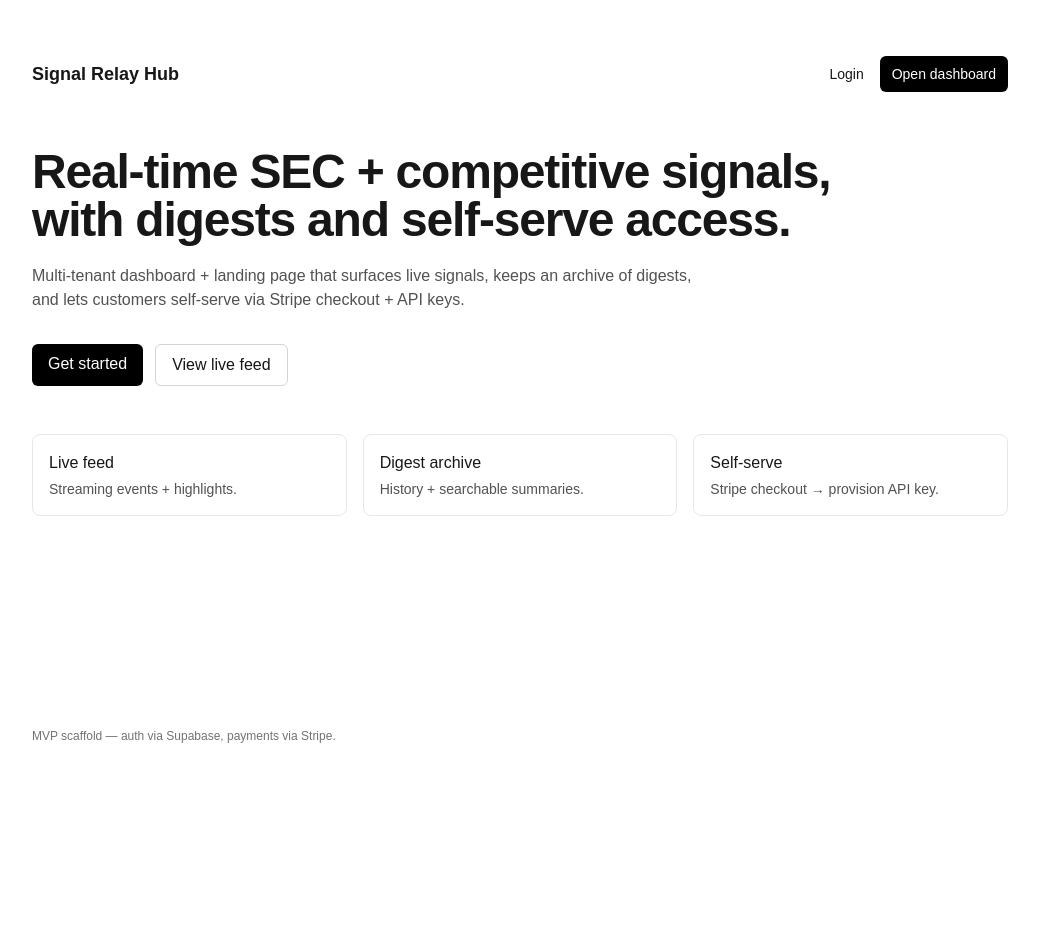
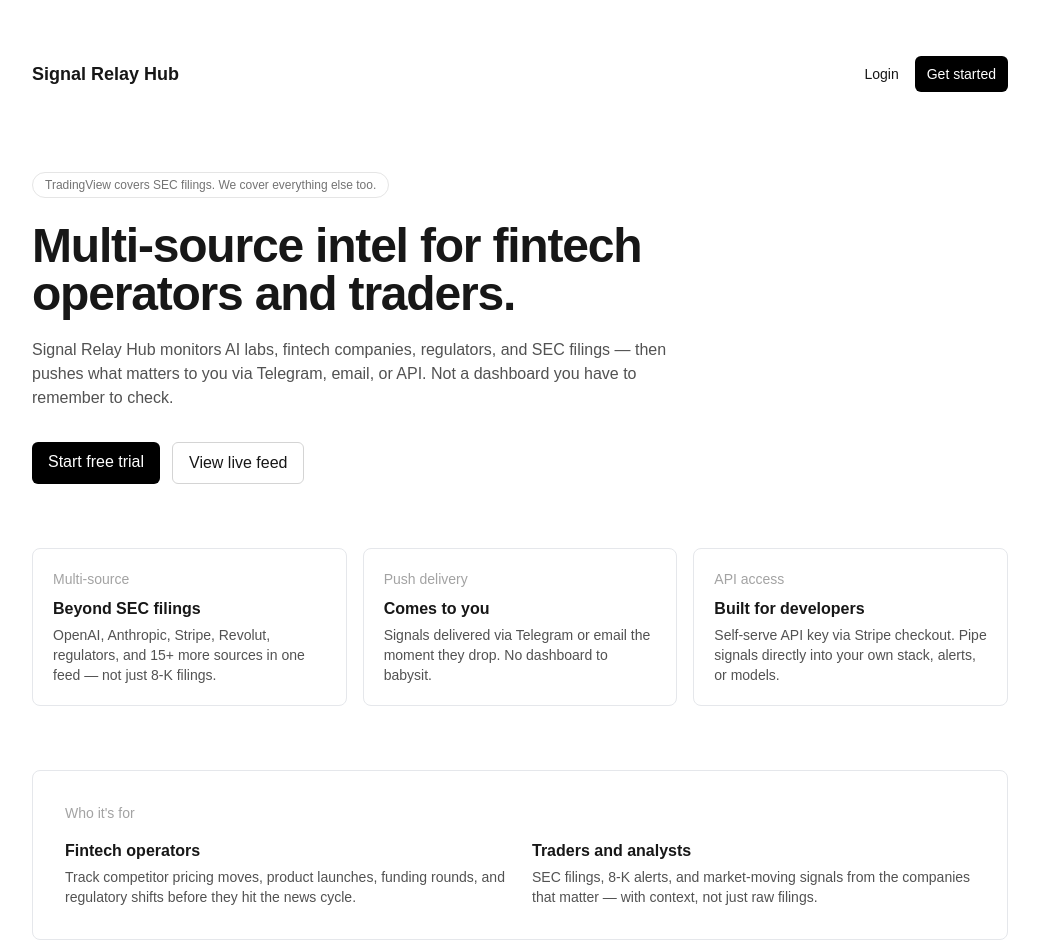
Before and after one commit to SignalRelayFinance/Signal-Relay-Hub, a Next.js app: page / in a window 1280 px wide. Shown: the top 952 px of the page, without its empty margins (120-1159 px from the left). Before the commit the page ends 800 px from the top, so only its background shows below. Built offline with nearby package versions, Linux system fonts and the light colour scheme.

Commit message:
Update page.tsx

```diff
--- a/src/app/page.tsx
+++ b/src/app/page.tsx
@@ -9,56 +9,93 @@ export default function LandingPage() {
           <Link className="hover:underline" href="/login">
             Login
           </Link>
-          <Link className="rounded-md bg-black px-3 py-2 text-white hover:bg-black/90" href="/feed">
-            Open dashboard
+          <Link className="rounded-md bg-black px-3 py-2 text-white hover:bg-black/90" href="/login">
+            Get started
           </Link>
         </nav>
       </header>
 
-      <main className="mt-14">
+      <main className="mt-20">
+        <div className="inline-flex items-center rounded-full border border-neutral-200 px-3 py-1 text-xs text-neutral-500 mb-6">
+          TradingView covers SEC filings. We cover everything else too.
+        </div>
+
         <h1 className="text-balance text-4xl font-bold tracking-tight sm:text-5xl">
-          Real-time SEC + competitive signals, with digests and self-serve access.
+          Multi-source intel for fintech operators and traders.
         </h1>
+
         <p className="mt-5 max-w-2xl text-pretty text-base text-neutral-600">
-          Multi-tenant dashboard + landing page that surfaces live signals, keeps an archive of
-          digests, and lets customers self-serve via Stripe checkout + API keys.
+          Signal Relay Hub monitors AI labs, fintech companies, regulators, and SEC filings —
+          then pushes what matters to you via Telegram, email, or API. Not a dashboard you have
+          to remember to check.
         </p>
 
         <div className="mt-8 flex flex-wrap gap-3">
-          <Link
-            href="/login"
-            className="rounded-md bg-black px-4 py-2 text-white hover:bg-black/90"
-          >
-            Get started
+          <Link href="/login" className="rounded-md bg-black px-4 py-2 text-white hover:bg-black/90">
+            Start free trial
           </Link>
-          <Link
-            href="/feed"
-            className="rounded-md border border-neutral-300 px-4 py-2 hover:bg-neutral-50"
-          >
+          <Link href="/feed" className="rounded-md border border-neutral-300 px-4 py-2 hover:bg-neutral-50">
             View live feed
           </Link>
         </div>
 
-        <div className="mt-12 grid gap-4 sm:grid-cols-3">
-          <div className="rounded-lg border p-4">
-            <div className="font-medium">Live feed</div>
-            <div className="mt-1 text-sm text-neutral-600">Streaming events + highlights.</div>
-          </div>
-          <div className="rounded-lg border p-4">
-            <div className="font-medium">Digest archive</div>
-            <div className="mt-1 text-sm text-neutral-600">History + searchable summaries.</div>
-          </div>
-          <div className="rounded-lg border p-4">
-            <div className="font-medium">Self-serve</div>
-            <div className="mt-1 text-sm text-neutral-600">
-              Stripe checkout → provision API key.
+        <div className="mt-16 grid gap-4 sm:grid-cols-3">
+          <div className="rounded-lg border p-5">
+            <div className="text-sm font-medium text-neutral-400 mb-2">Multi-source</div>
+            <div className="font-semibold mb-1">Beyond SEC filings</div>
+            <div className="text-sm text-neutral-600">
+              OpenAI, Anthropic, Stripe, Revolut, regulators, and 15+ more sources in one feed —
+              not just 8-K filings.
             </div>
           </div>
+          <div className="rounded-lg border p-5">
+            <div className="text-sm font-medium text-neutral-400 mb-2">Push delivery</div>
+            <div className="font-semibold mb-1">Comes to you</div>
+            <div className="text-sm text-neutral-600">
+              Signals delivered via Telegram or email the moment they drop. No dashboard
+              to babysit.
+            </div>
+          </div>
+          <div className="rounded-lg border p-5">
+            <div className="text-sm font-medium text-neutral-400 mb-2">API access</div>
+            <div className="font-semibold mb-1">Built for developers</div>
+            <div className="text-sm text-neutral-600">
+              Self-serve API key via Stripe checkout. Pipe signals directly into your
+              own stack, alerts, or models.
+            </div>
+          </div>
+        </div>
+
+        <div className="mt-16 rounded-lg border p-6 sm:p-8">
+          <div className="text-sm font-medium text-neutral-400 mb-4">Who it's for</div>
+          <div className="grid gap-6 sm:grid-cols-2">
+            <div>
+              <div className="font-semibold mb-1">Fintech operators</div>
+              <div className="text-sm text-neutral-600">
+                Track competitor pricing moves, product launches, funding rounds, and regulatory
+                shifts before they hit the news cycle.
+              </div>
+            </div>
+            <div>
+              <div className="font-semibold mb-1">Traders and analysts</div>
+              <div className="text-sm text-neutral-600">
+                SEC filings, 8-K alerts, and market-moving signals from the companies that
+                matter — with context, not just raw filings.
+              </div>
+            </div>
+          </div>
+        </div>
+
+        <div className="mt-16 flex flex-col items-start gap-4 sm:flex-row sm:items-center">
+          <Link href="/login" className="rounded-md bg-black px-5 py-2.5 text-white hover:bg-black/90">
+            Get started — £45/month
+          </Link>
+          <span className="text-sm text-neutral-500">Cancel anytime. API key provisioned instantly.</span>
         </div>
       </main>
 
       <footer className="mt-auto pt-16 text-xs text-neutral-500">
-        MVP scaffold — auth via Supabase, payments via Stripe.
+        © 2026 Signal Relay Hub. Built for fintech operators and traders.
       </footer>
     </div>
   );
```
